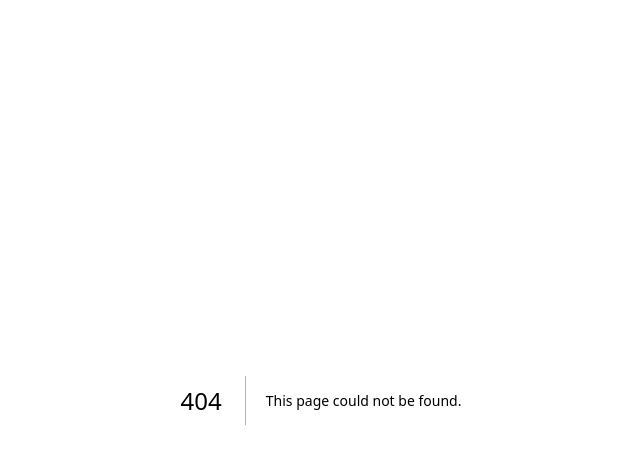
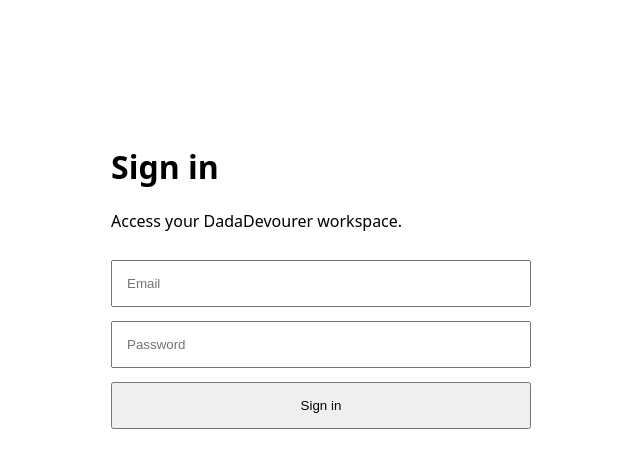
Before and after one commit to ihtishamshahzad7/dadadevourer, a Next.js app in the folder frontend/: page /login in a window 1280 px wide. Before the commit this address had no page. Shown: the top 468 px of the page, without its empty margins (319-959 px from the left). Built offline with nearby package versions, Linux system fonts and the light colour scheme; no server answers.

Commit message:
feat: add login interface

```diff
--- /dev/null
+++ b/frontend/app/login/page.tsx
@@ -0,0 +1,10 @@
+"use client";
+import { FormEvent, useState } from "react";
+import { useRouter } from "next/navigation";
+
+const API = process.env.NEXT_PUBLIC_API_URL || "http://localhost:8000/api/v1";
+export default function Login() {
+  const router = useRouter(); const [email,setEmail]=useState(""); const [password,setPassword]=useState(""); const [error,setError]=useState(""); const [loading,setLoading]=useState(false);
+  async function submit(e:FormEvent){e.preventDefault();setLoading(true);setError("");try{const r=await fetch(`${API}/auth/login`,{method:"POST",headers:{"Content-Type":"application/json"},body:JSON.stringify({email,password})});const d=await r.json();if(!r.ok)throw new Error(d.detail||"Login failed");localStorage.setItem("access_token",d.access_token);router.push("/");}catch(e:any){setError(e.message)}finally{setLoading(false)}}
+  return <main style={{maxWidth:420,margin:"100px auto",padding:24,fontFamily:"system-ui"}}><h1>Sign in</h1><p>Access your DadaDevourer workspace.</p><form onSubmit={submit} style={{display:"grid",gap:14,marginTop:28}}><input type="email" required placeholder="Email" value={email} onChange={e=>setEmail(e.target.value)} style={{padding:14}}/><input type="password" required placeholder="Password" value={password} onChange={e=>setPassword(e.target.value)} style={{padding:14}}/>{error&&<div style={{color:"crimson"}}>{error}</div>}<button disabled={loading} style={{padding:14}}>{loading?"Signing in…":"Sign in"}</button></form></main>
+}
```
